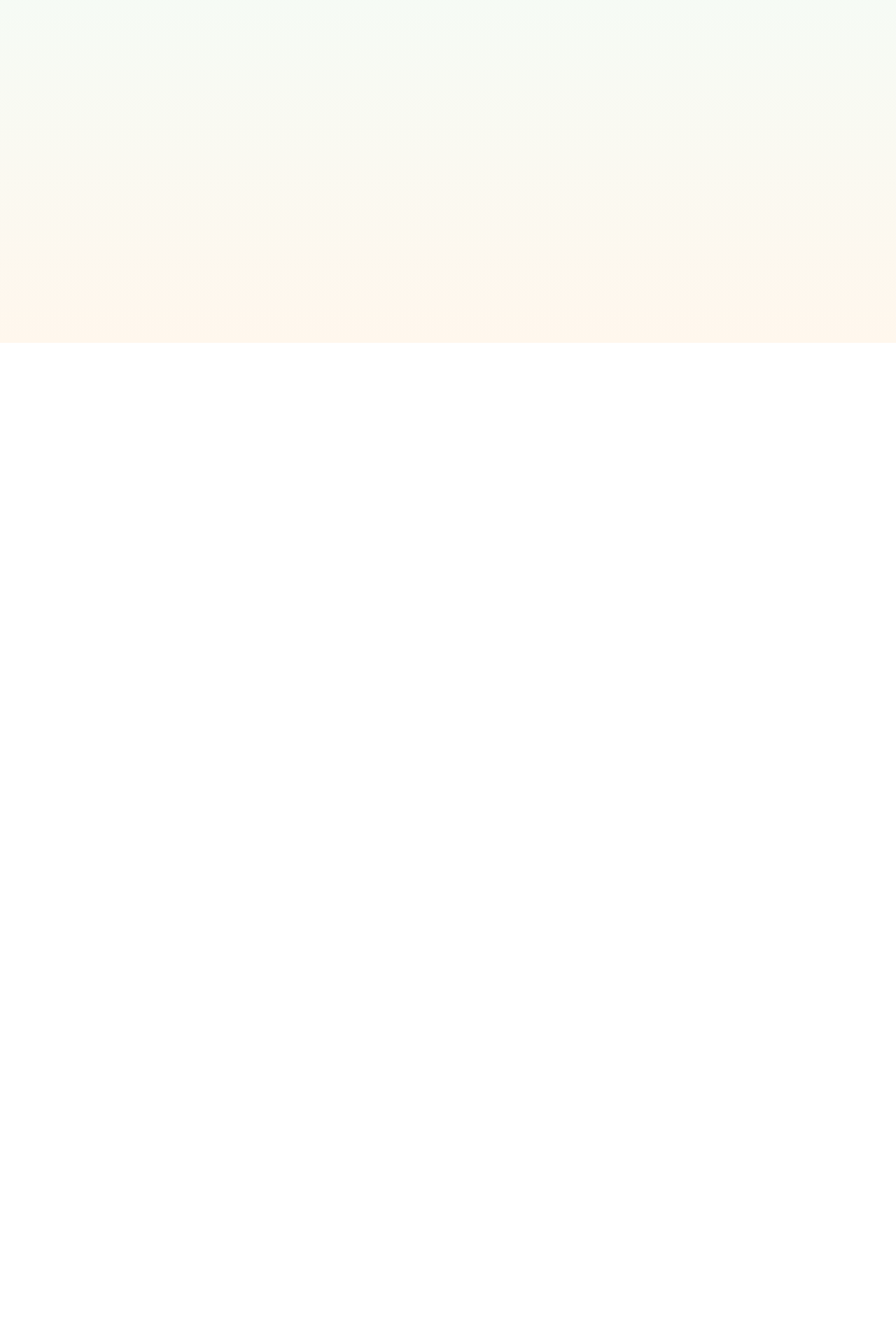
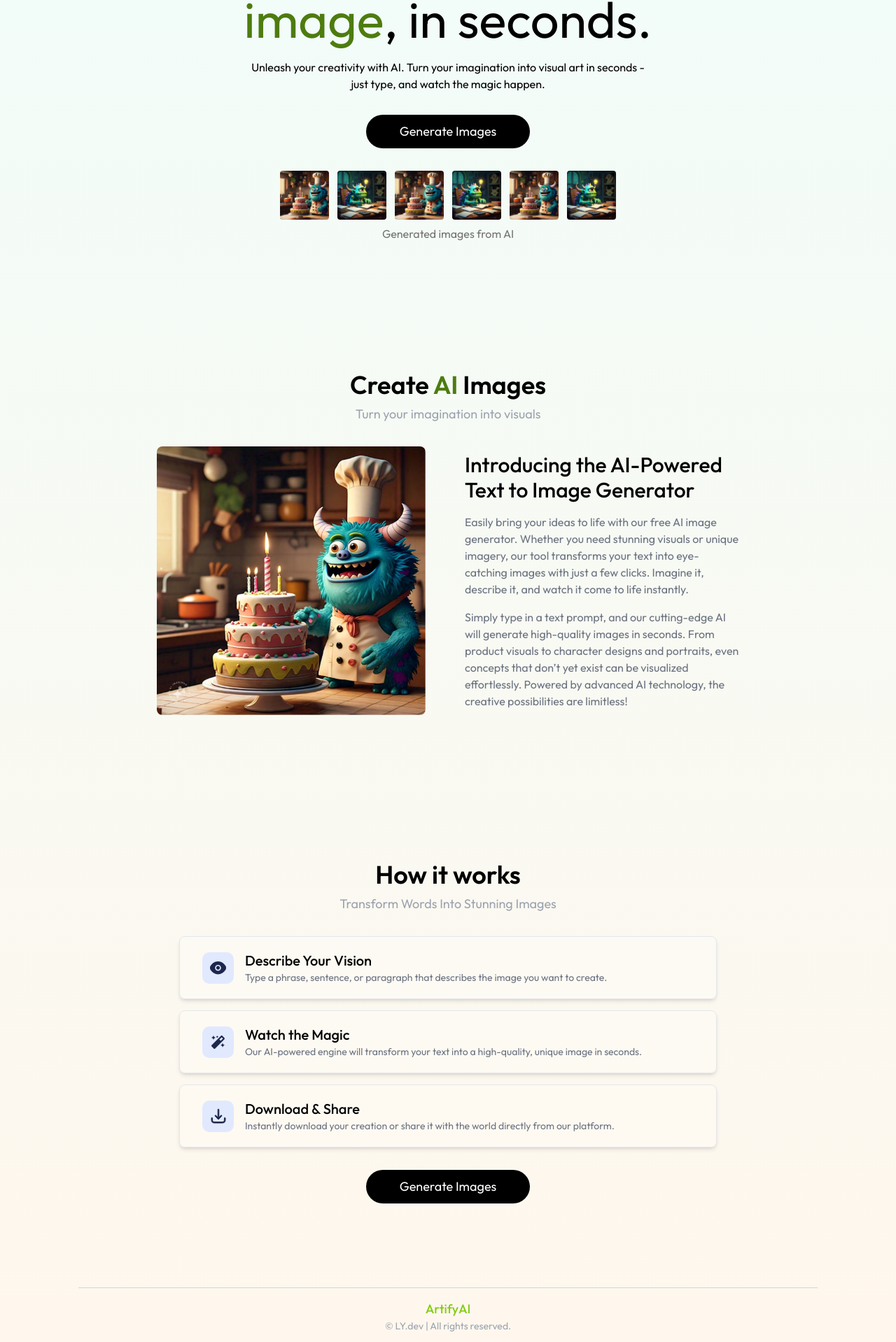
Before and after one commit to luciayin9944/ArtifyAI_MERN, a React (Vite) app in the folder client/: page / in a window 1280 px wide. Shown: the part 310-2228 px from the top of the page at 70% size. Before the commit the page ends 800 px from the top, so only its background shows below. Built offline with nearby package versions, Linux system fonts and the light colour scheme.

Commit message:
implemented HomePage

```diff
--- a/client/src/App.jsx
+++ b/client/src/App.jsx
@@ -1,18 +1,21 @@
 import React from 'react'
 import { Routes, Route } from 'react-router-dom'
-
 import Home from './pages/Home'
 import BuyCredit from './pages/BuyCredit'
 import AIGenerator from './pages/AIGenerator'
+import Navbar from './components/Navbar'
+import Footer from './components/Footer'
 
 const App = () => {
   return (
     <div className='px-4 sm:px-10 md:px-14 lg:px-28 min-h-screen bg-gradient-to-b from-teal-50 to-orange-50'>
+      <Navbar />
       <Routes>
         <Route path='/' element={<Home />} />
         <Route path='/buy' element={<BuyCredit />} />
         <Route path='/image' element={<AIGenerator />} />
       </Routes>
+      <Footer />
     </div>
   )
 }
--- /dev/null
+++ b/client/src/components/Description.jsx
@@ -0,0 +1,26 @@
+import React from 'react'
+import { assets } from '../assets/assets.js'
+
+const Description = () => {
+  return (
+    <div className="flex flex-col items-center justify-center my-24 p-6 md:px-28 mt-40">
+        <h1 className="text-3xl sm:text-4xl font-semibold mb-2">Create <span className='text-lime-700'>AI</span> Images</h1>
+        <p className="text-lg text-gray-400 mb-8">Turn your imagination into visuals</p>
+
+        <div className="flex flex-col gap-5 md:gap-14 md:flex-row items-center">
+            <img src={assets.sample_img_1} className="w-80 xl:w-96 rounded-lg" alt="" />
+            <div>
+                <h2 className="text-3xl font-medium max-w-lg mb-4">Introducing the AI-Powered Text to Image Generator</h2>
+                <p className=" text-gray-500 mb-4">
+                    Easily bring your ideas to life with our free AI image generator. Whether you need stunning visuals or unique imagery, our tool transforms your text into eye-catching images with just a few clicks. Imagine it, describe it, and watch it come to life instantly.
+                </p>
+                <p className=" text-gray-500">
+                    Simply type in a text prompt, and our cutting-edge AI will generate high-quality images in seconds. From product visuals to character designs and portraits, even concepts that don’t yet exist can be visualized effortlessly. Powered by advanced AI technology, the creative possibilities are limitless!
+                </p>
+            </div>
+        </div>
+    </div>
+  )
+}
+
+export default Description
--- /dev/null
+++ b/client/src/components/Footer.jsx
@@ -0,0 +1,17 @@
+
+import React from 'react'
+
+const Footer = () => {
+  return (
+    <footer className="border-t border-gray-300 py-4 text-center">
+      <div className="text-lg font-medium text-lime-500">
+        ArtifyAI
+      </div>
+      <p className="text-sm text-gray-400 max-sm:hidden">
+        © LY.dev | All rights reserved.
+      </p>
+    </footer>
+  )
+}
+
+export default Footer
--- /dev/null
+++ b/client/src/components/Header.jsx
@@ -0,0 +1,33 @@
+import React from 'react'
+import { assets } from '../assets/assets'
+
+const Header = () => {
+
+  return (
+    <div className='text-center'>
+        <div className='text-stone-500 inline-flex items-center gap-2 bg-white px-6 py-1 rounded-full border border-neutral-500 mt-20'>
+            <p>Best text to <span className='text-lime-500'>image</span> AI-generator</p>
+        </div>
+
+        <h1 className='text-center mx-auto mt-10 text-4xl max-w-[300px] sm:text-7xl sm:max-w-[590px]'>Ture text to <span className='text-lime-700'>image</span>, in seconds.</h1>
+        <p className='text-center max-w-xl mx-auto mt-5'>Unleash your creativity with AI. Turn your imagination into visual art in seconds - just type, and watch the magic happen.</p>
+
+        <button className='sm:text-lg text-white bg-black w-auto mt-8 px-12 py-2.5 flex-wrap items-center gap-2 rounded-full'>
+            Generate Images
+        </button>
+
+        <div className='flex flex-wrap justify-center mt-8 gap-3'>
+            {Array(6).fill('').map((item, index) => (
+                <img className='rounded hover:scale-105 transition-all duration-300 cursor-pointer max-sm:w-10'
+                  src={index%2===0 ? assets.sample_img_1 : assets.sample_img_2}
+                  alt="" key={index} width={70}
+                />
+            ))}
+        </div>
+        <p className='mt-2 text-neutral-500'>Generated images from AI</p>
+
+    </div>
+  )
+}
+
+export default Header
--- /dev/null
+++ b/client/src/components/Instruction.jsx
@@ -0,0 +1,29 @@
+import React from 'react'
+import { stepsData } from '../assets/assets'
+
+const Instruction = () => {
+  return (
+    <div className="flex flex-col items-center justify-center my-24 p-6 md:px-28 mt-40">
+        <h1 className="text-3xl sm:text-4xl font-semibold mb-2">How it works</h1>
+        <p className="text-lg text-gray-400 mb-8">Transform Words Into Stunning Images</p>
+
+        <div className="space-y-4 w-full max-w-3xl text-sm">
+            {stepsData.map((item, index)=>(
+                <div key={index} className="flex items-center gap-4 p-5 px-8 bg-white/20 rounded-lg shadow-md border cursor-pointer hover:scale-[1.02] transition-all duration-300">
+                    <img src={item.icon} alt='' />
+                    <div>
+                        <h2 className="text-xl font-medium">{item.title}</h2>
+                        <p className="text-gray-500">{item.description}</p>
+                    </div>
+                </div>
+            ))}
+        </div>
+
+        <button className='sm:text-lg text-white bg-black w-auto mt-8 px-12 py-2.5 flex-wrap items-center gap-2 rounded-full'>
+            Generate Images
+        </button>
+    </div>
+  )
+}
+
+export default Instruction
--- a/client/src/pages/Home.jsx
+++ b/client/src/pages/Home.jsx
@@ -1,10 +1,14 @@
 import React from 'react'
-import Navbar from '../components/Navbar'
+import Header from '../components/Header'
+import Instruction from '../components/Instruction'
+import Description from '../components/Description'
 
 const Home = () => {
   return (
     <div>
-        <Navbar />
+        <Header />
+        <Description />
+        <Instruction />
     </div>
   )
 }
```
